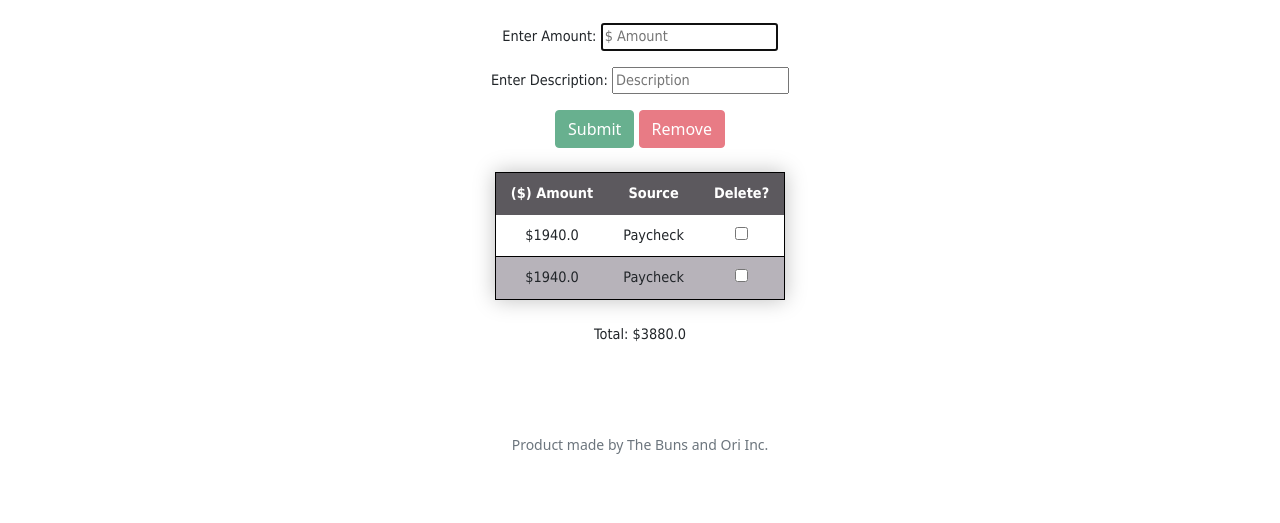
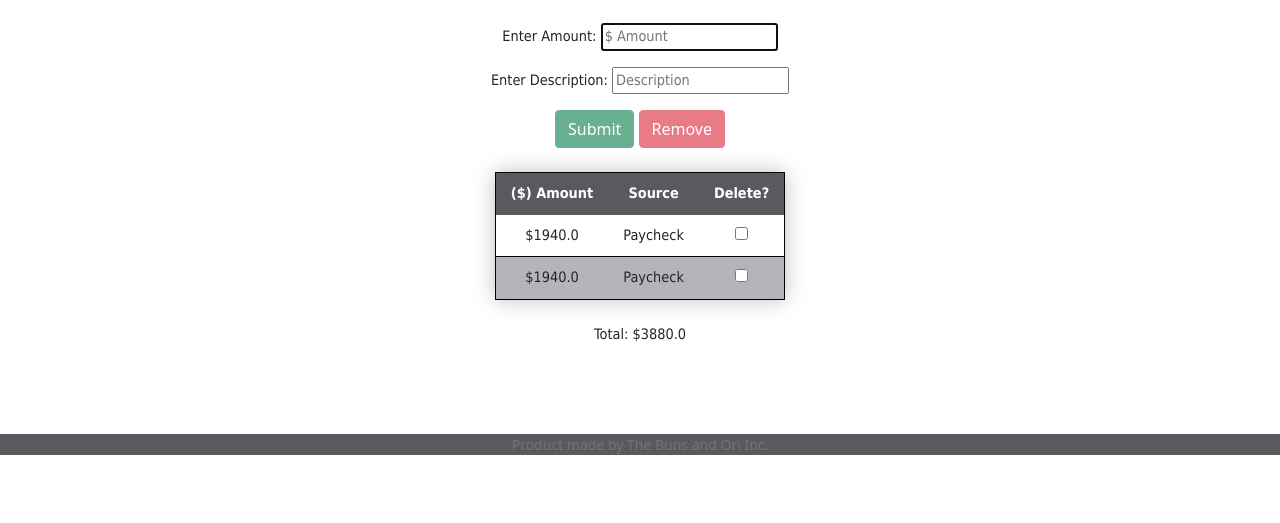
Before and after one commit to jblake97/Personal-Finances, a Flask app: page /addIncome in a window 1280 px wide. Shown: the part 167-690 px from the top of the page. Run offline with Flask 2, Linux system fonts and the light colour scheme; a user stored in the database is signed in; data comes from the database, SQL or seed files in the repository.

Commit message:
footer background

```diff
--- a/static/styles.css
+++ b/static/styles.css
@@ -53,3 +53,7 @@ label, input, p
     font-family: Tahoma, sans-serif;
     font-size: 0.9em;
 }
+footer
+{
+    background-color: #5c595e;
+}
```
